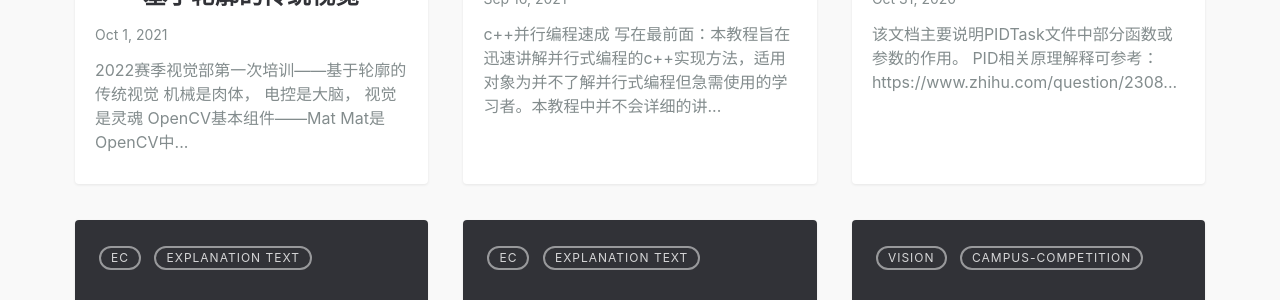
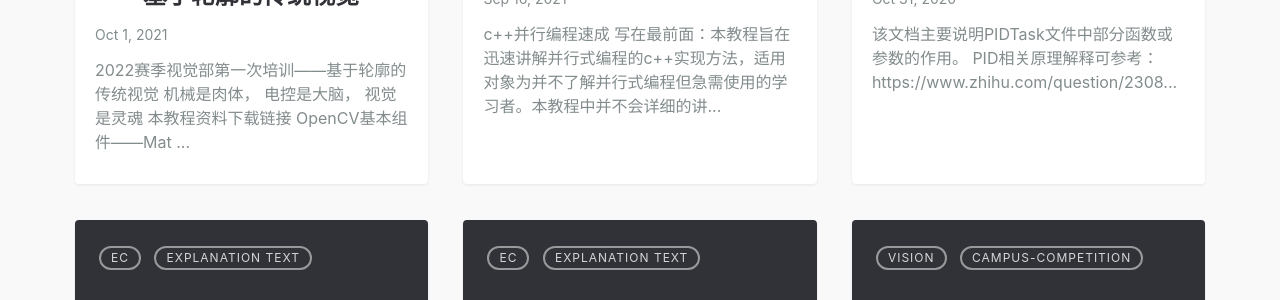
Before and after one commit to SJTU-RoboMaster-Team/SJTU-RoboMaster-Team.github.io, a Jekyll site: the page built from index.md, in a window 1280 px wide and 900 px high, scrolled down 1792 px. Shown: the part 200-500 px from the top of the window. Built offline with Jekyll 4.4.1, drawn with Linux system fonts in a browser that asks for light colours.

Commit message:
添加第一讲资料

```diff
--- a/_posts/2021-10-01-vision-learning-1.md
+++ b/_posts/2021-10-01-vision-learning-1.md
@@ -9,6 +9,8 @@ categories: [vision, course, opencv]
 
 ###### 机械是肉体， 电控是大脑， 视觉是灵魂
 ----------------------------------------
+
+[本教程资料下载链接](https://jbox.sjtu.edu.cn/l/01PK2H)
 
 ### OpenCV基本组件——Mat
 
```
